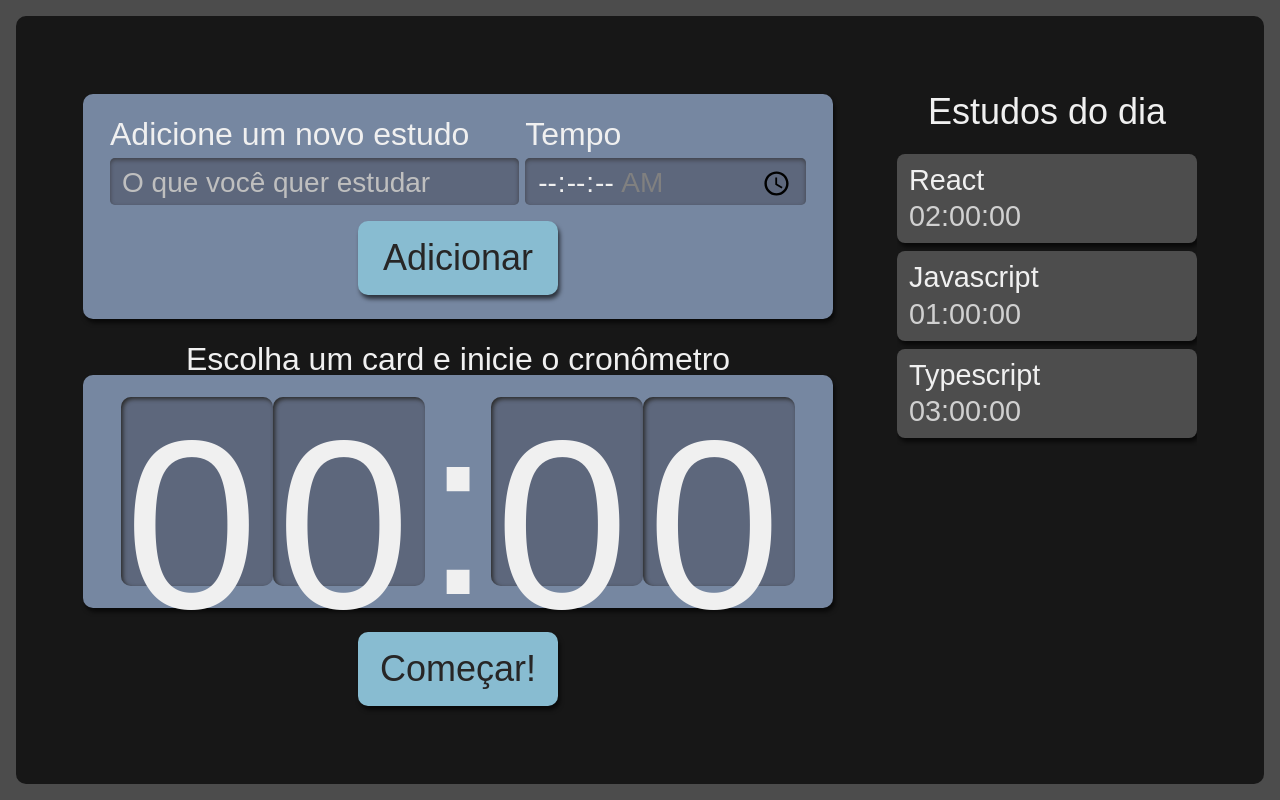
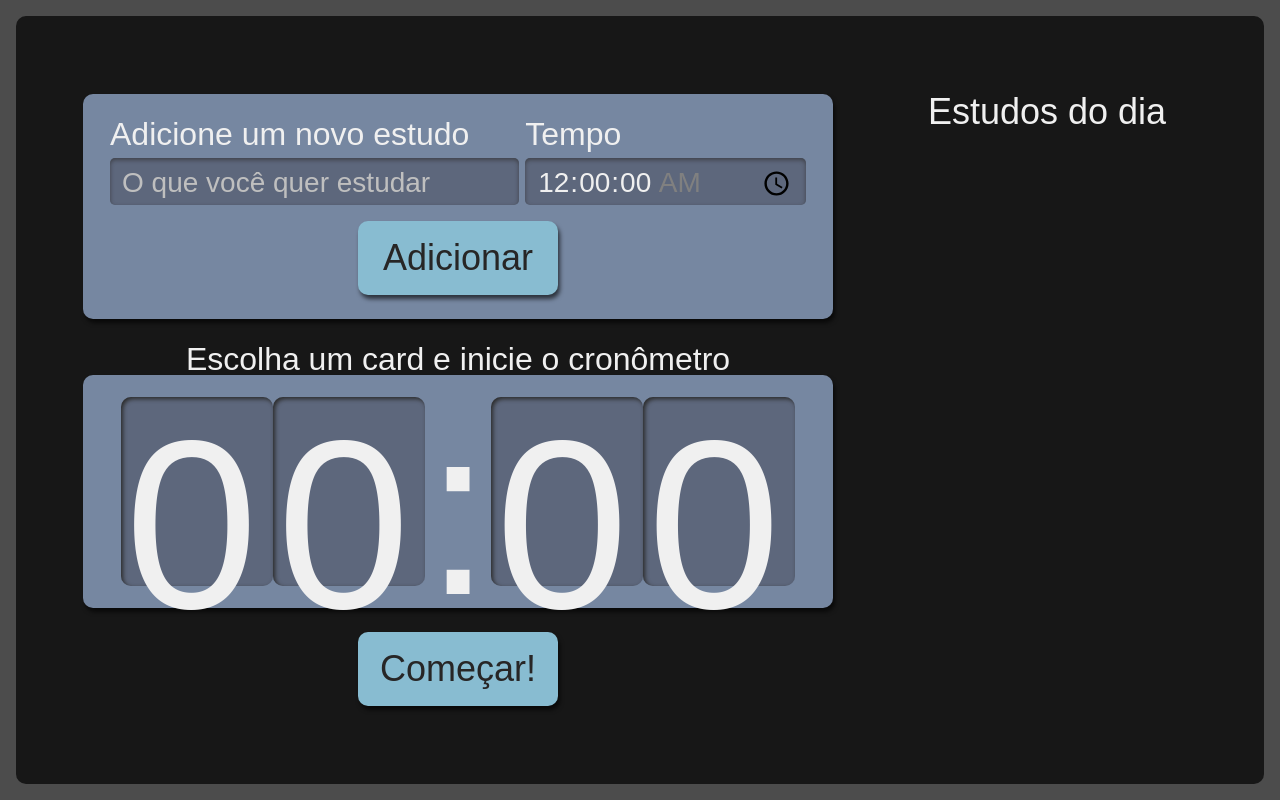
Before and after one commit to rafaellore/alura-studies, a React (Create React App) app: page / in a window 1280 px wide. Built offline with nearby package versions, Linux system fonts and the light colour scheme.

Commit message:
refactor(List): adds list with selected item

```diff
--- a/package.json
+++ b/package.json
@@ -16,6 +16,7 @@
     "sass": "^1.53.0",
     "typescript": "^4.7.4",
     "typescript-plugin-css-modules": "^3.4.0",
+    "uuid": "^8.3.2",
     "web-vitals": "^2.1.4"
   },
   "scripts": {
@@ -41,5 +42,8 @@
       "last 1 firefox version",
       "last 1 safari version"
     ]
+  },
+  "devDependencies": {
+    "@types/uuid": "^8.3.4"
   }
 }
--- a/src/components/Button/index.tsx
+++ b/src/components/Button/index.tsx
@@ -1,8 +1,13 @@
 import React from 'react';
 import style from './Button.module.scss';
 
-class Button extends React.Component<{ children: string }> {
+class Button extends React.Component<{
+  children: string;
+  type?: 'button' | 'submit' | 'reset' | undefined;
+}> {
   render() {
+    const { type = 'button' } = this.props;
+
     return <button className={style.button}>{this.props.children}</button>;
   }
 }
--- a/src/components/Form/index.tsx
+++ b/src/components/Form/index.tsx
@@ -1,11 +1,32 @@
 import React from 'react';
+import { Itask } from '../../types/task';
 import Button from '../Button';
 import style from './Form.module.scss';
+import { v4 as uuidv4 } from 'uuid';
 
-export default class Form extends React.Component {
+export default class Form extends React.Component<{
+  setTasks: React.Dispatch<React.SetStateAction<Itask[]>>;
+}> {
+  state = {
+    task: '',
+    time: '00:00',
+  };
+
+  handleAddTask(event: React.FormEvent<HTMLFormElement>) {
+    event.preventDefault();
+    this.props.setTasks((tasks) => [
+      ...tasks,
+      { ...this.state, selected: false, completed: false, id: uuidv4() },
+    ]);
+    this.setState({
+      task: '',
+      time: '00:00',
+    });
+  }
+
   render() {
     return (
-      <form className={style.newTask}>
+      <form className={style.newTask} onSubmit={this.handleAddTask.bind(this)}>
         <div className={style.inputContainer}>
           <label htmlFor="tarefa">Adicione um novo estudo</label>
           <input
@@ -14,6 +35,10 @@ export default class Form extends React.Component {
             id="tarefa"
             placeholder="O que você quer estudar"
             required
+            value={this.state.task}
+            onChange={(event) =>
+              this.setState({ ...this.state, task: event.target.value })
+            }
           />
         </div>
 
@@ -27,10 +52,14 @@ export default class Form extends React.Component {
             min="00:00:00"
             max="01:30:00"
             required
+            value={this.state.time}
+            onChange={(event) =>
+              this.setState({ ...this.state, time: event.target.value })
+            }
           />
         </div>
 
-        <Button>Adicionar</Button>
+        <Button type="submit">Adicionar</Button>
       </form>
     );
   }
--- a/src/components/List/Item/index.tsx
+++ b/src/components/List/Item/index.tsx
@@ -1,8 +1,31 @@
+import { Itask } from '../../../types/task';
 import style from '../List.module.scss';
 
-export default function Item({ task, time }: { task: string; time: string }) {
+interface Props extends Itask {
+  selectTask: (selectedTask: Itask) => void;
+}
+
+export default function Item({
+  task,
+  time,
+  selected,
+  completed,
+  id,
+  selectTask,
+}: Props) {
   return (
-    <li className={style.item}>
+    <li
+      className={style.item}
+      onClick={() =>
+        selectTask({
+          task,
+          time,
+          selected,
+          completed,
+          id,
+        })
+      }
+    >
       <h3>{task}</h3>
       <span>{time}</span>
     </li>
--- a/src/components/List/index.tsx
+++ b/src/components/List/index.tsx
@@ -1,36 +1,20 @@
-import { useState } from 'react';
+import { Itask } from '../../types/task';
 import Item from './Item';
 import style from './List.module.scss';
 
-export default function List() {
-  const [list, setList] = useState([
-    {
-      task: 'React',
-      time: '02:00:00',
-    },
-    {
-      task: 'Javascript',
-      time: '01:00:00',
-    },
-    {
-      task: 'Typescript',
-      time: '03:00:00',
-    },
-  ]);
+interface Props {
+  tasks: Itask[];
+  selectTask: (selectedTask: Itask) => void;
+}
 
+export default function List({ tasks, selectTask }: Props) {
   return (
     <aside className={style.tasks}>
-      <h2
-        onClick={() =>
-          setList([...list, { task: 'Estudar estado', time: '05:00:00' }])
-        }
-      >
-        Estudos do dia
-      </h2>
+      <h2>Estudos do dia</h2>
 
       <ul>
-        {list.map((item, index) => (
-          <Item key={index} {...item} />
+        {tasks.map((item) => (
+          <Item key={item.id} selectTask={selectTask} {...item} />
         ))}
       </ul>
     </aside>
--- a/src/pages/App.tsx
+++ b/src/pages/App.tsx
@@ -1,14 +1,25 @@
+import { useState } from 'react';
 import Chronometer from '../components/Chronometer';
 import Form from '../components/Form';
 import List from '../components/List';
+import { Itask } from '../types/task';
 import style from './App.module.scss';
 
 function App() {
+  const [tasks, setTasks] = useState<Itask[] | []>([]);
+  const [selected, setSelected] = useState<Itask>();
+
+  function selectTask(selectedTask: Itask) {
+    setSelected(selectedTask);
+  }
+
+  console.log(selected);
+
   return (
     <div className={style.AppStyle}>
-      <Form />
-      <List />
-      <Chronometer/>
+      <Form setTasks={setTasks} />
+      <List tasks={tasks} selectTask={selectTask} />
+      <Chronometer />
     </div>
   );
 }
--- /dev/null
+++ b/src/types/task.ts
@@ -0,0 +1,7 @@
+export interface Itask {
+  task: string;
+  time: string;
+  selected: boolean;
+  completed: boolean;
+  id: string;
+}
```
Also changed, not shown: 1 other file (tests, documents, lock files or other folders).
